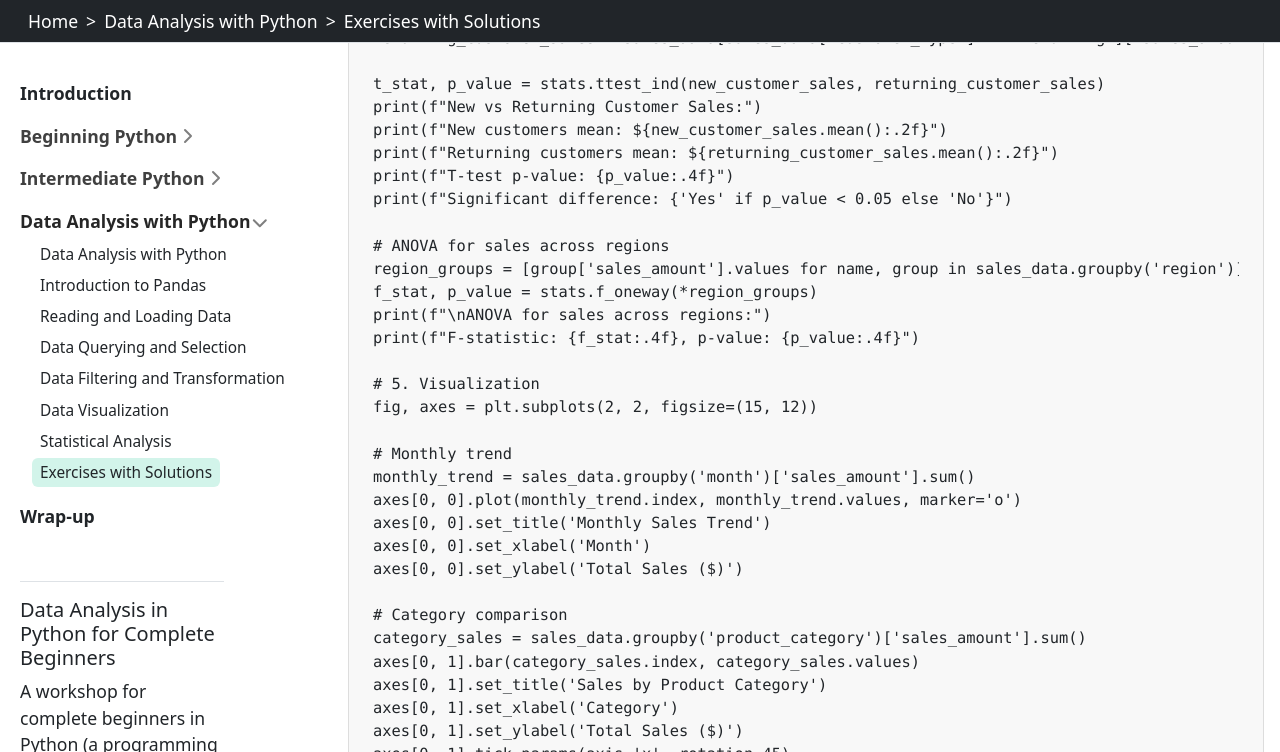
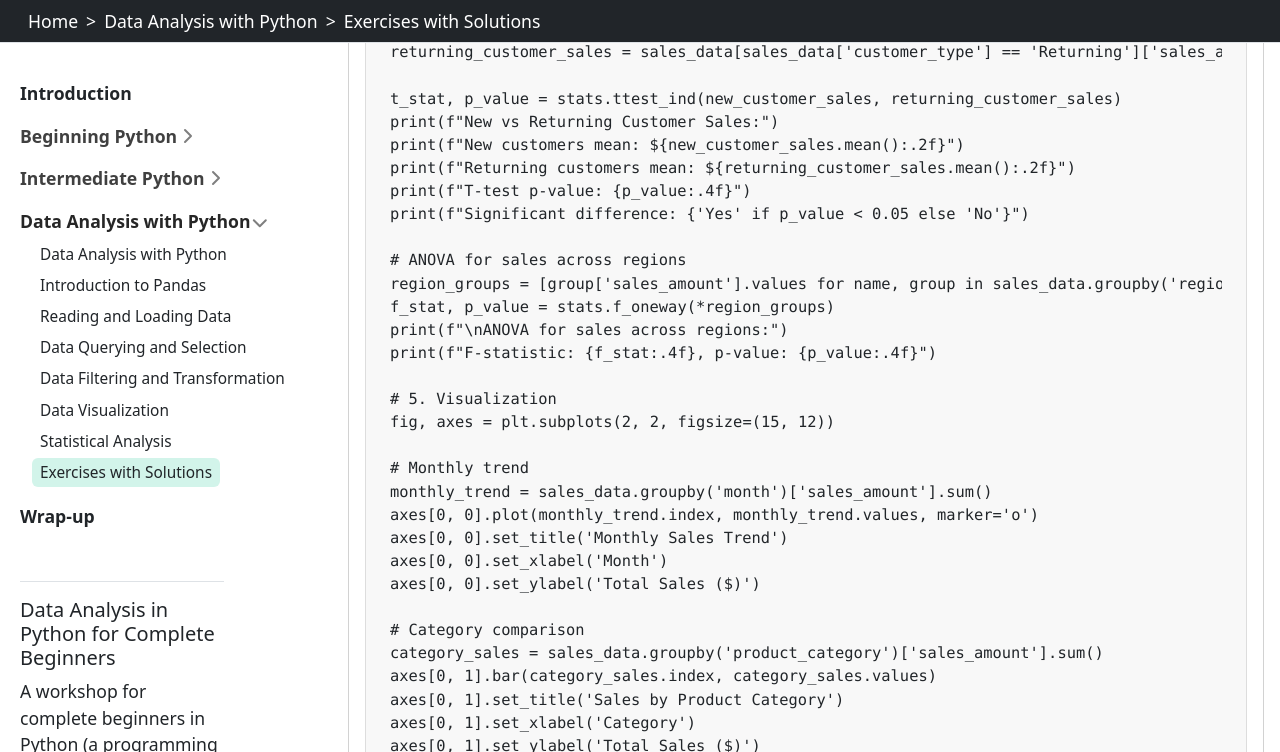
Before and after one commit to jllcalorio/data-analysis-in-python-for-complete-beginners, a Jekyll site: the page built from content/data analysis/exercises.md, in a window 1280 px wide and 900 px high, scrolled down 1605 px, cut to the strip 0-752 px from the top of the window. Built offline with Jekyll 4.4.1, drawn with Linux system fonts in a browser that asks for light colours; some of the changed text lies outside the part shown.

Commit message:
add cards

````diff
--- a/content/data analysis/exercises.md
+++ b/content/data analysis/exercises.md
@@ -29,11 +29,11 @@
 sales_data['quarter'] = sales_data['date'].dt.quarter
 sales_data['day_of_week'] = sales_data['date'].dt.day_name()
 
-print("Sales Data Analysis")
-print("=" * 50)
+print(\"Sales Data Analysis\")
+print(\"=\" * 50)
 
 # 1. Basic descriptive statistics
-print("1. Descriptive Statistics:")
+print(\"1. Descriptive Statistics:\")
 print(sales_data.describe())
 
 # 2. Monthly sales trends
@@ -42,7 +42,7 @@
     'quantity': 'sum'
 }).round(2)
 
-print(f"\n2. Monthly Sales Summary:")
+print(f\"\n2. Monthly Sales Summary:\")
 print(monthly_sales)
 
 # 3. Category performance analysis
@@ -52,28 +52,28 @@
     'date': 'count'  # Number of transactions
 }).round(2)
 
-print(f"\n3. Category Performance:")
+print(f\"\n3. Category Performance:\")
 print(category_performance)
 
 # 4. Statistical tests
-print(f"\n4. Statistical Analysis:")
+print(f\"\n4. Statistical Analysis:\")
 
 # Test if sales differ significantly between customer types
 new_customer_sales = sales_data[sales_data['customer_type'] == 'New']['sales_amount']
 returning_customer_sales = sales_data[sales_data['customer_type'] == 'Returning']['sales_amount']
 
 t_stat, p_value = stats.ttest_ind(new_customer_sales, returning_customer_sales)
-print(f"New vs Returning Customer Sales:")
-print(f"New customers mean: ${new_customer_sales.mean():.2f}")
-print(f"Returning customers mean: ${returning_customer_sales.mean():.2f}")
-print(f"T-test p-value: {p_value:.4f}")
-print(f"Significant difference: {'Yes' if p_value < 0.05 else 'No'}")
+print(f\"New vs Returning Customer Sales:\")
+print(f\"New customers mean: ${new_customer_sales.mean():.2f}\")
+print(f\"Returning customers mean: ${returning_customer_sales.mean():.2f}\")
+print(f\"T-test p-value: {p_value:.4f}\")
+print(f\"Significant difference: {'Yes' if p_value < 0.05 else 'No'}\")
 
 # ANOVA for sales across regions
 region_groups = [group['sales_amount'].values for name, group in sales_data.groupby('region')]
 f_stat, p_value = stats.f_oneway(*region_groups)
-print(f"\nANOVA for sales across regions:")
-print(f"F-statistic: {f_stat:.4f}, p-value: {p_value:.4f}")
+print(f\"\nANOVA for sales across regions:\")
+print(f\"F-statistic: {f_stat:.4f}, p-value: {p_value:.4f}\")
 
 # 5. Visualization
 fig, axes = plt.subplots(2, 2, figsize=(15, 12))
@@ -140,16 +141,16 @@
 customer_data['annual_income'] = customer_data['annual_income'].clip(20000, 200000)
 customer_data['spending_score'] = customer_data['spending_score'].clip(0, 100)
 
-print("Customer Segmentation Analysis")
-print("=" * 50)
+print(\"Customer Segmentation Analysis\")
+print(\"=\" * 50)
 
 # 1. Exploratory Data Analysis
-print("1. Customer Data Overview:")
+print(\"1. Customer Data Overview:\")
 print(customer_data.describe())
 
 # 2. Customer segmentation based on spending patterns
 def create_customer_segments(df):
-    """Create customer segments based on income and spending score."""
+    \"\"\"Create customer segments based on income and spending score.\"\"\"
     # Create quartiles for income and spending
     df['income_quartile'] = pd.qcut(df['annual_income'], 4, labels=['Low', 'Medium', 'High', 'Premium'])
     df['spending_quartile'] = pd.qcut(df['spending_score'], 4, labels=['Low', 'Medium', 'High', 'Very High'])
@@ -193,27 +194,27 @@
     'customer_id': 'count'
 }).round(2)
 
-print(f"\n2. Customer Segment Analysis:")
+print(f\"\n2. Customer Segment Analysis:\")
 print(segment_analysis)
 
 # 4. Statistical tests across segments
-print(f"\n3. Statistical Tests Across Segments:")
+print(f\"\n3. Statistical Tests Across Segments:\")
 
 # ANOVA for spending score across segments
 segment_groups = [group['spending_score'].values for name, group in customer_data.groupby('customer_segment')]
 f_stat, p_value = stats.f_oneway(*segment_groups)
-print(f"ANOVA for spending score across segments:")
-print(f"F-statistic: {f_stat:.4f}, p-value: {p_value:.4f}")
+print(f\"ANOVA for spending score across segments:\")
+print(f\"F-statistic: {f_stat:.4f}, p-value: {p_value:.4f}\")
 
 # Chi-square test for segment distribution across regions
 contingency_table = pd.crosstab(customer_data['customer_segment'], customer_data['region'])
 chi2, p_value, dof, expected = stats.chi2_contingency(contingency_table)
-print(f"\nChi-square test for segment vs region independence:")
-print(f"Chi-square: {chi2:.4f}, p-value: {p_value:.4f}")
+print(f\"\nChi-square test for segment vs region independence:\")
+print(f\"Chi-square: {chi2:.4f}, p-value: {p_value:.4f}\")
 
 # 5. Customer lifetime value estimation
 def calculate_clv(df):
-    """Simple CLV calculation."""
+    \"\"\"Simple CLV calculation.\"\"\"
     df['estimated_clv'] = (
         df['avg_order_value'] *
         df['total_purchases'] *
@@ -225,7 +226,7 @@
 customer_data = calculate_clv(customer_data)
 
 clv_by_segment = customer_data.groupby('customer_segment')['estimated_clv'].agg(['mean', 'median', 'std']).round(2)
-print(f"\n4. Customer Lifetime Value by Segment:")
+print(f\"\n4. Customer Lifetime Value by Segment:\")
 print(clv_by_segment)
 
 # 6. Visualization
@@ -321,11 +323,11 @@
     ])
 })
 
-print("A/B Testing Analysis")
-print("=" * 50)
+print(\"A/B Testing Analysis\")
+print(\"=\" * 50)
 
 # 1. Basic summary statistics
-print("1. A/B Test Summary:")
+print(\"1. A/B Test Summary:\")
 summary_stats = ab_test_data.groupby('group').agg({
     'user_id': 'count',
     'converted': ['sum', 'mean'],
@@ -343,16 +345,16 @@
 treatment_conversion_rate = treatment_group['converted'].mean()
 lift = (treatment_conversion_rate - control_conversion_rate) / control_conversion_rate * 100
 
-print(f"\n2. Conversion Rate Analysis:")
-print(f"Control (A) conversion rate: {control_conversion_rate:.4f} ({control_conversion_rate*100:.2f}%)")
-print(f"Treatment (B) conversion rate: {treatment_conversion_rate:.4f} ({treatment_conversion_rate*100:.2f}%)")
-print(f"Absolute lift: {treatment_conversion_rate - control_conversion_rate:.4f}")
-print(f"Relative lift: {lift:.2f}%")
+print(f\"\n2. Conversion Rate Analysis:\")
+print(f\"Control (A) conversion rate: {control_conversion_rate:.4f} ({control_conversion_rate*100:.2f}%)\")
+print(f\"Treatment (B) conversion rate: {treatment_conversion_rate:.4f} ({treatment_conversion_rate*100:.2f}%)\")
+print(f\"Absolute lift: {treatment_conversion_rate - control_conversion_rate:.4f}\")
+print(f\"Relative lift: {lift:.2f}%\")
 
 # 3. Statistical significance testing
 # Two-proportion z-test
 def two_proportion_z_test(x1, n1, x2, n2):
-    """Perform two-proportion z-test."""
+    \"\"\"Perform two-proportion z-test.\"\"\"
     p1 = x1 / n1
     p2 = x2 / n2
     p_pool = (x1 + x2) / (n1 + n2)
@@ -371,14 +373,14 @@
     treatment_conversions, len(treatment_group)
 )
 
-print(f"\n3. Statistical Significance Test:")
-print(f"Z-statistic: {z_stat:.4f}")
-print(f"P-value: {p_value:.4f}")
-print(f"Significant at α=0.05: {'Yes' if p_value < 0.05 else 'No'}")
+print(f\"\n3. Statistical Significance Test:\")
+print(f\"Z-statistic: {z_stat:.4f}\")
+print(f\"P-value: {p_value:.4f}\")
+print(f\"Significant at α=0.05: {'Yes' if p_value < 0.05 else 'No'}\")
 
 # 4. Confidence interval for the difference
 def confidence_interval_diff_proportions(x1, n1, x2, n2, confidence=0.95):
-    """Calculate confidence interval for difference in proportions."""
+    \"\"\"Calculate confidence interval for difference in proportions.\"\"\"
     p1 = x1 / n1
     p2 = x2 / n2
     diff = p2 - p1
@@ -397,14 +399,14 @@
     treatment_conversions, len(treatment_group)
 )
 
-print(f"\n4. 95% Confidence Interval for Difference:")
-print(f"Difference in conversion rates: {diff:.4f}")
-print(f"95% CI: [{ci_lower:.4f}, {ci_upper:.4f}]")
-print(f"95% CI (percentage): [{ci_lower*100:.2f}%, {ci_upper*100:.2f}%]")
+print(f\"\n4. 95% Confidence Interval for Difference:\")
+print(f\"Difference in conversion rates: {diff:.4f}\")
+print(f\"95% CI: [{ci_lower:.4f}, {ci_upper:.4f}]\")
+print(f\"95% CI (percentage): [{ci_lower*100:.2f}%, {ci_upper*100:.2f}%]\")
 
 # 5. Power analysis and sample size calculation
 def sample_size_two_proportions(p1, p2, alpha=0.05, power=0.8):
-    """Calculate required sample size for two-proportion test."""
+    \"\"\"Calculate required sample size for two-proportion test.\"\"\"
     from scipy.stats import norm
 
     z_alpha = norm.ppf(1 - alpha/2)
@@ -418,13 +420,13 @@
     return int(np.ceil(n))
 
 required_sample_size = sample_size_two_proportions(0.12, 0.15)
-print(f"\n5. Power Analysis:")
-print(f"Required sample size per group (80% power, 5% significance): {required_sample_size}")
-print(f"Actual sample size per group: {len(control_group)}")
-print(f"Study was {'adequately' if len(control_group) >= required_sample_size else 'under'} powered")
+print(f\"\n5. Power Analysis:\")
+print(f\"Required sample size per group (80% power, 5% significance): {required_sample_size}\")
+print(f\"Actual sample size per group: {len(control_group)}\")
+print(f\"Study was {'adequately' if len(control_group) >= required_sample_size else 'under'} powered\")
 
 # 6. Secondary metrics analysis
-print(f"\n6. Secondary Metrics Analysis:")
+print(f\"\n6. Secondary Metrics Analysis:\")
 
 # Session duration comparison
 session_t_stat, session_p_value = stats.ttest_ind(
@@ -432,10 +434,10 @@
     treatment_group['session_duration']
 )
 
-print(f"Session Duration:")
-print(f"Control mean: {control_group['session_duration'].mean():.2f} seconds")
-print(f"Treatment mean: {treatment_group['session_duration'].mean():.2f} seconds")
-print(f"T-test p-value: {session_p_value:.4f}")
+print(f\"Session Duration:\")
+print(f\"Control mean: {control_group['session_duration'].mean():.2f} seconds\")
+print(f\"Treatment mean: {treatment_group['session_duration'].mean():.2f} seconds\")
+print(f\"T-test p-value: {session_p_value:.4f}\")
 
 # Page views comparison
 pageview_t_stat, pageview_p_value = stats.ttest_ind(
@@ -443,10 +445,10 @@
     treatment_group['page_views']
 )
 
-print(f"\nPage Views:")
-print(f"Control mean: {control_group['page_views'].mean():.2f}")
-print(f"Treatment mean: {treatment_group['page_views'].mean():.2f}")
-print(f"T-test p-value: {pageview_p_value:.4f}")
+print(f\"\nPage Views:\")
+print(f\"Control mean: {control_group['page_views'].mean():.2f}\")
+print(f\"Treatment mean: {treatment_group['page_views'].mean():.2f}\")
+print(f\"T-test p-value: {pageview_p_value:.4f}\")
 
 # 7. Visualization
 fig, axes = plt.subplots(2, 2, figsize=(15, 10))
@@ -501,7 +503,7 @@
 plt.show()
 
 # 8. Business impact calculation
-print(f"\n7. Business Impact Analysis:")
+print(f\"\n7. Business Impact Analysis:\")
 monthly_visitors = 10000  # Assume 10,000 monthly visitors
 current_monthly_conversions = monthly_visitors * control_conversion_rate
 projected_monthly_conversions = monthly_visitors * treatment_conversion_rate
@@ -552,18 +555,18 @@
     'is_weekend': date_range.dayofweek >= 5
 })
 
-print("Time Series Analysis")
-print("=" * 50)
+print(\"Time Series Analysis\")
+print(\"=\" * 50)
 
 # 1. Basic time series statistics
-print("1. Time Series Overview:")
-print(f"Date range: {time_series_data['date'].min()} to {time_series_data['date'].max()}")
-print(f"Total observations: {len(time_series_data)}")
-print(f"Average daily sales: ${time_series_data['sales'].mean():.2f}")
-print(f"Sales standard deviation: ${time_series_data['sales'].std():.2f}")
+print(\"1. Time Series Overview:\")
+print(f\"Date range: {time_series_data['date'].min()} to {time_series_data['date'].max()}\")
+print(f\"Total observations: {len(time_series_data)}\")
+print(f\"Average daily sales: ${time_series_data['sales'].mean():.2f}\")
+print(f\"Sales standard deviation: ${time_series_data['sales'].std():.2f}\")
 
 # 2. Trend analysis
-print(f"\n2. Trend Analysis:")
+print(f\"\n2. Trend Analysis:\")
 # Linear trend
 from sklearn.linear_model import LinearRegression
 X = np.arange(len(time_series_data)).reshape(-1, 1)
@@ -573,69 +576,69 @@
 trend_model.fit(X, y)
 trend_slope = trend_model.coef_[0]
 
-print(f"Linear trend slope: ${trend_slope:.4f} per day")
-print(f"Annual trend: ${trend_slope * 365:.2f} per year")
+print(f\"Linear trend slope: ${trend_slope:.4f} per day\")
+print(f\"Annual trend: ${trend_slope * 365:.2f} per year\")
 
 # Calculate correlation with time
 time_correlation = stats.spearmanr(X.flatten(), y)[0]
-print(f"Correlation with time: {time_correlation:.4f}")
+print(f\"Correlation with time: {time_correlation:.4f}\")
 
 # 3. Seasonality analysis
-print(f"\n3. Seasonality Analysis:")
+print(f\"\n3. Seasonality Analysis:\")
 
 # Monthly patterns
 monthly_avg = time_series_data.groupby('month')['sales'].mean()
-print("Average sales by month:")
+print(\"Average sales by month:\")
 for month, avg_sales in monthly_avg.items():
     month_name = pd.to_datetime(f'2023-{month:02d}-01').strftime('%B')
-    print(f"  {month_name}: ${avg_sales:.2f}")
+    print(f\"  {month_name}: ${avg_sales:.2f}\")
 
 # Day of week patterns
 dow_avg = time_series_data.groupby('day_name')['sales'].mean()
-print(f"\nAverage sales by day of week:")
+print(f\"\nAverage sales by day of week:\")
 for day, avg_sales in dow_avg.items():
-    print(f"  {day}: ${avg_sales:.2f}")
+    print(f\"  {day}: ${avg_sales:.2f}\")
 
 # Weekend vs weekday analysis
 weekend_comparison = time_series_data.groupby('is_weekend')['sales'].mean()
-print(f"\nWeekend vs Weekday:")
-print(f"  Weekday average: ${weekend_comparison[False]:.2f}")
-print(f"  Weekend average: ${weekend_comparison[True]:.2f}")
+print(f\"\nWeekend vs Weekday:\")
+print(f\"  Weekday average: ${weekend_comparison[False]:.2f}\")
+print(f\"  Weekend average: ${weekend_comparison[True]:.2f}\")
 
 # Statistical test for weekend difference
 weekday_sales = time_series_data[~time_series_data['is_weekend']]['sales']
 weekend_sales = time_series_data[time_series_data['is_weekend']]['sales']
 t_stat, p_value = stats.ttest_ind(weekday_sales, weekend_sales)
-print(f"  T-test p-value: {p_value:.4f}")
-print(f"  Significant difference: {'Yes' if p_value < 0.05 else 'No'}")
+print(f\"  T-test p-value: {p_value:.4f}\")
+print(f\"  Significant difference: {'Yes' if p_value < 0.05 else 'No'}\")
 
 # 4. Rolling statistics
-print(f"\n4. Rolling Statistics:")
+print(f\"\n4. Rolling Statistics:\")
 time_series_data['sales_7day_ma'] = time_series_data['sales'].rolling(window=7).mean()
 time_series_data['sales_30day_ma'] = time_series_data['sales'].rolling(window=30).mean()
 time_series_data['sales_7day_std'] = time_series_data['sales'].rolling(window=7).std()
 
 # Print some recent rolling statistics
 recent_data = time_series_data.tail(30)
-print(f"Recent 7-day moving average: ${recent_data['sales_7day_ma'].iloc[-1]:.2f}")
-print(f"Recent 30-day moving average: ${recent_data['sales_30day_ma'].iloc[-1]:.2f}")
-print(f"Recent 7-day volatility: ${recent_data['sales_7day_std'].iloc[-1]:.2f}")
+print(f\"Recent 7-day moving average: ${recent_data['sales_7day_ma'].iloc[-1]:.2f}\")
+print(f\"Recent 30-day moving average: ${recent_data['sales_30day_ma'].iloc[-1]:.2f}\")
+print(f\"Recent 7-day volatility: ${recent_data['sales_7day_std'].iloc[-1]:.2f}\")
 
 # 5. Year-over-year analysis
-print(f"\n5. Year-over-Year Analysis:")
+print(f\"\n5. Year-over-Year Analysis:\")
 yearly_stats = time_series_data.groupby('year')['sales'].agg(['sum', 'mean', 'std']).round(2)
-print("Annual sales statistics:")
+print(\"Annual sales statistics:\")
 print(yearly_stats)
 
 # Calculate year-over-year growth
 yoy_growth = yearly_stats['sum'].pct_change() * 100
-print(f"\nYear-over-year growth rates:")
+print(f\"\nYear-over-year growth rates:\")
 for year, growth in yoy_growth.items():
     if not np.isnan(growth):
-        print(f"  {year}: {growth:.1f}%")
+        print(f\"  {year}: {growth:.1f}%\")
 
 # 6. Outlier detection
-print(f"\n6. Outlier Detection:")
+print(f\"\n6. Outlier Detection:\")
 Q1 = time_series_data['sales'].quantile(0.25)
 Q3 = time_series_data['sales'].quantile(0.75)
 IQR = Q3 - Q1
@@ -645,11 +648,11 @@
 outliers = time_series_data[(time_series_data['sales'] < lower_bound) |
                            (time_series_data['sales'] > upper_bound)]
 
-print(f"Number of outliers detected: {len(outliers)}")
-print(f"Outlier threshold: ${lower_bound:.2f} - ${upper_bound:.2f}")
+print(f\"Number of outliers detected: {len(outliers)}\")
+print(f\"Outlier threshold: ${lower_bound:.2f} - ${upper_bound:.2f}\")
 
 if len(outliers) > 0:
-    print("Sample outliers:")
+    print(\"Sample outliers:\")
     print(outliers[['date', 'sales']].head())
 
 # 7. Visualization
@@ -715,3 +718,4 @@
 plt.tight_layout()
 plt.show()
 ```
+" %}
````
Also changed, not shown: other parts of content/data analysis/exercises.md (+19 -16 lines).
